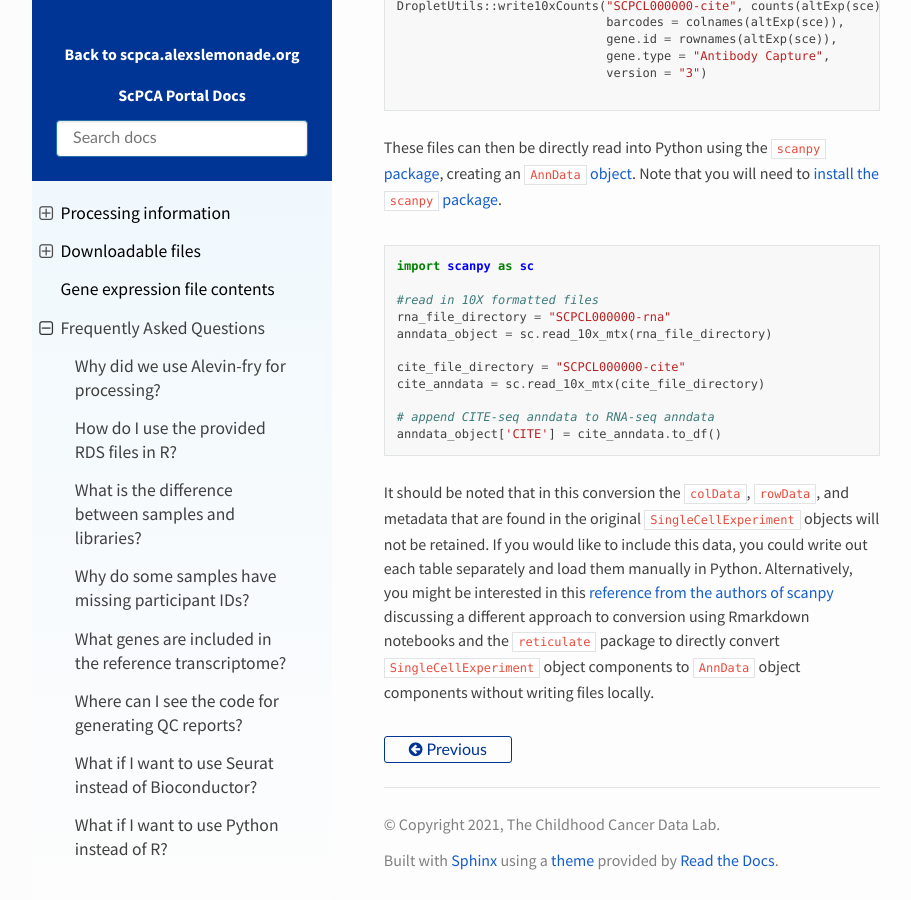
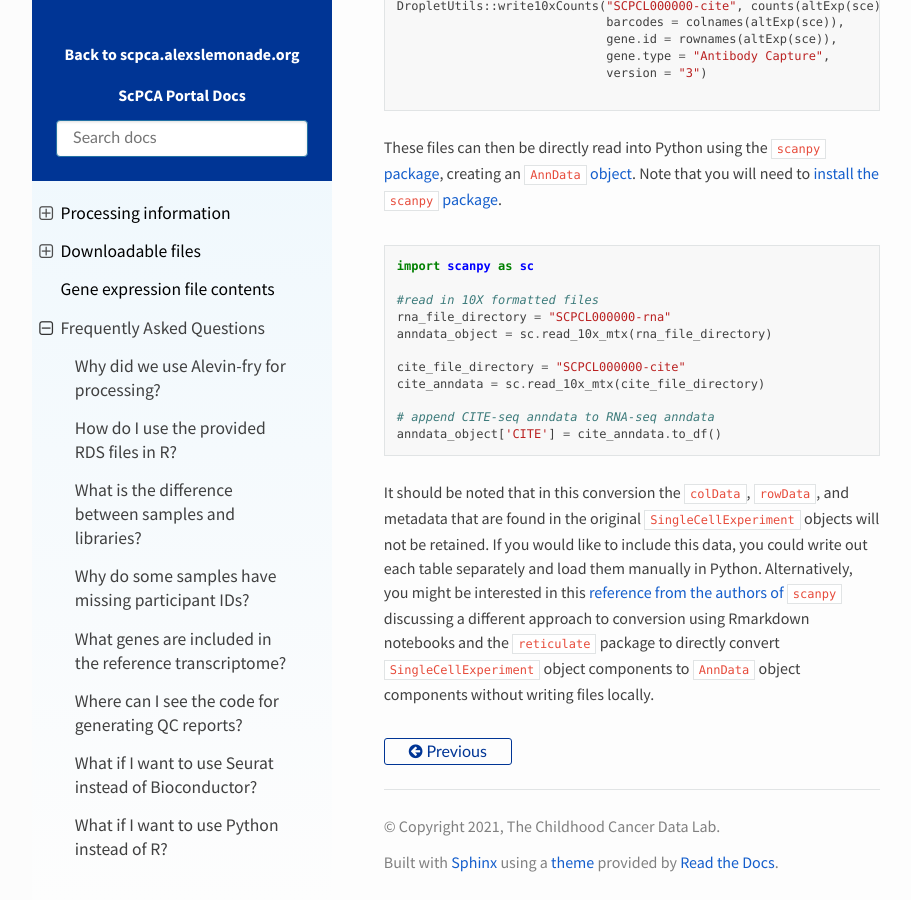
Before and after one commit to DongzeHE/scpca-docs, a Sphinx documentation site: the page built from docs/faq.md, in a window 1280 px wide and 900 px high, scrolled down 5930 px. Shown: the whole window, without its empty margins (158-1069 px from the left). Built offline with Sphinx 7.4.7 and the Read the Docs theme 2.0.0, drawn with Linux system fonts in a browser that asks for light colours.

Commit message:
update dictionary

```diff
--- a/docs/faq.md
+++ b/docs/faq.md
@@ -179,4 +179,4 @@ anndata_object['CITE'] = cite_anndata.to_df()
 
 It should be noted that in this conversion the `colData`, `rowData`, and metadata that are found in the original `SingleCellExperiment` objects will not be retained.
 If you would like to include this data, you could write out each table separately and load them manually in Python.
-Alternatively, you might be interested in this [reference from the authors of scanpy](https://theislab.github.io/scanpy-in-R/#converting-from-r-to-python) discussing a different approach to  conversion using Rmarkdown notebooks and the `reticulate` package to directly convert `SingleCellExperiment` object components to `AnnData` object components without writing files locally.
+Alternatively, you might be interested in this [reference from the authors of `scanpy`](https://theislab.github.io/scanpy-in-R/#converting-from-r-to-python) discussing a different approach to  conversion using Rmarkdown notebooks and the `reticulate` package to directly convert `SingleCellExperiment` object components to `AnnData` object components without writing files locally.
```
Also changed, not shown: 1 other file.
